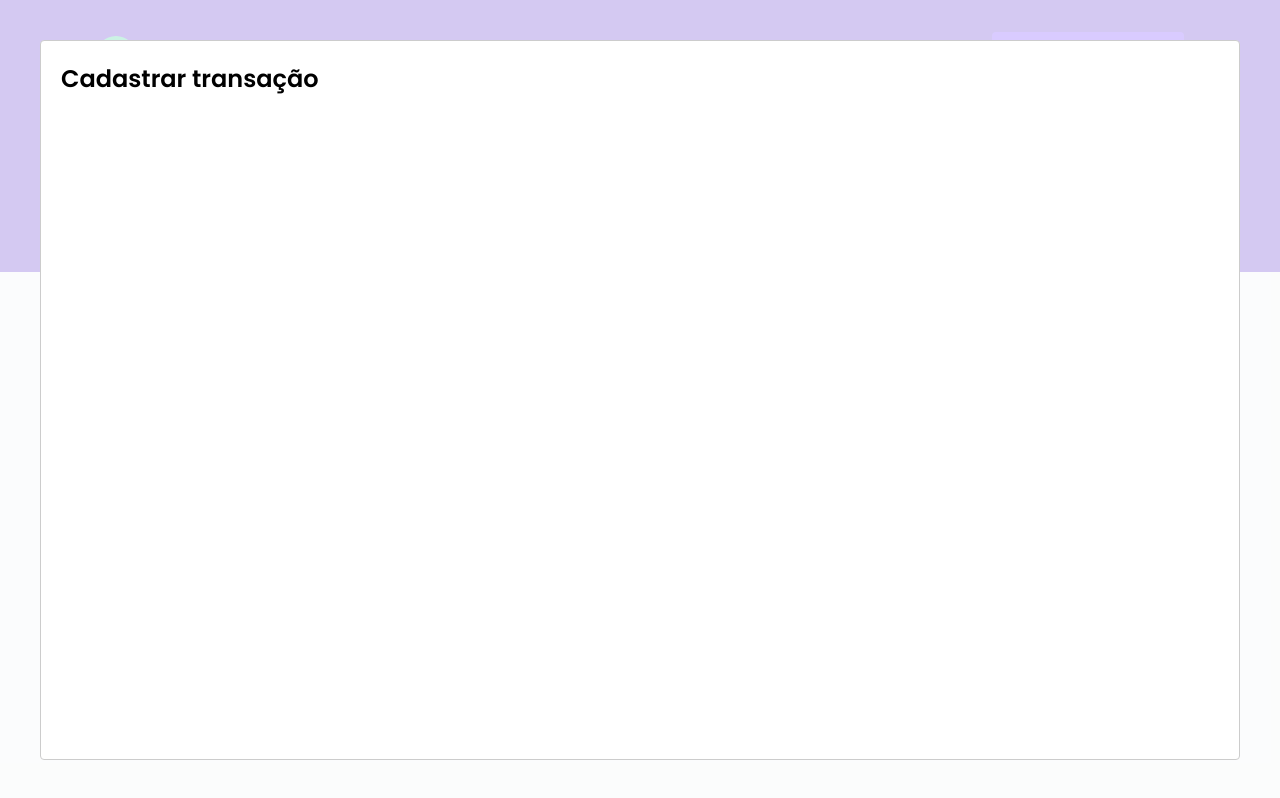
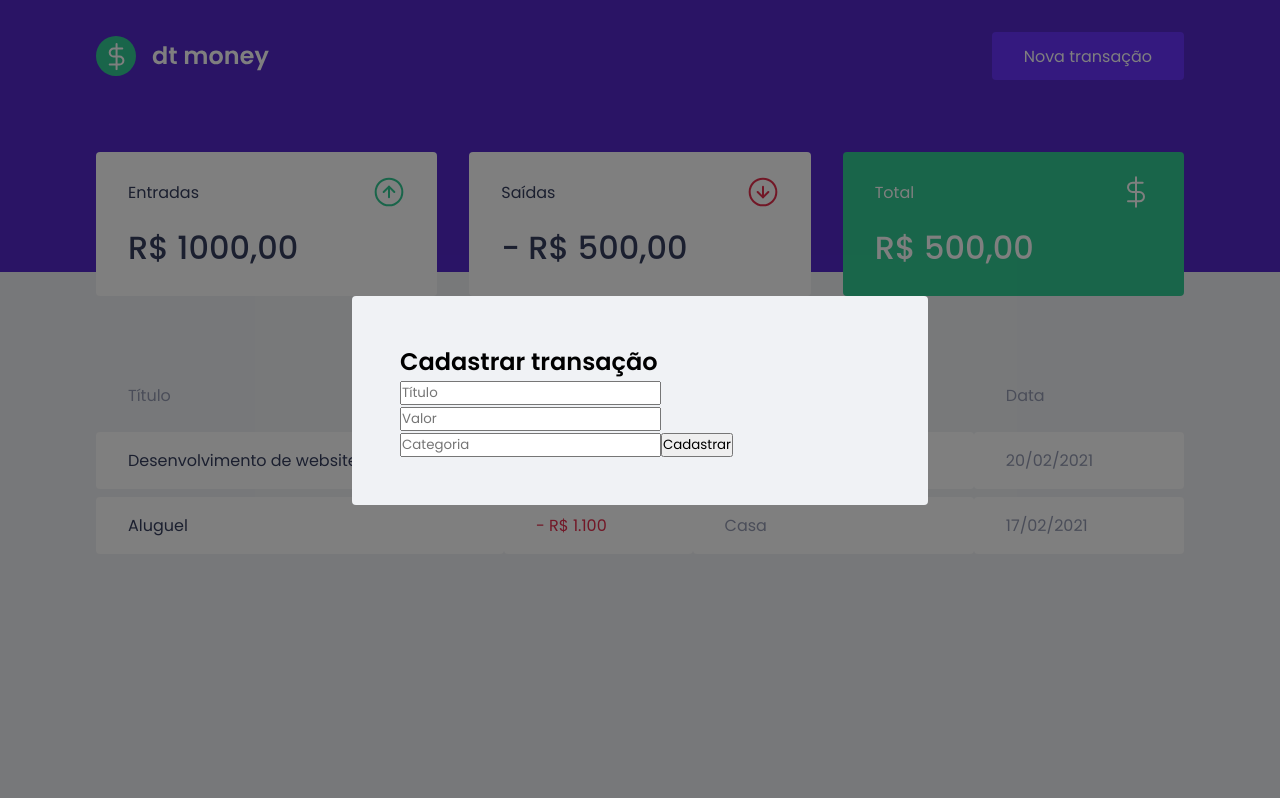
Before and after one commit to PauloFRPDev/dtmoney, a React (Create React App) app: page / in a window 1280 px wide. Both pictures are taken after a click on the button "Nova transação". Built offline with nearby package versions, Linux system fonts and the light colour scheme; no server answers; what miragejs would draw is missing.

Commit message:
form structure and modal global styling

```diff
--- a/src/components/NewTransactionModal/index.tsx
+++ b/src/components/NewTransactionModal/index.tsx
@@ -1,4 +1,5 @@
 import Modal from 'react-modal';
+import { Container } from './styles';
 
 interface NewTransactionModalProps {
   isOpen: boolean;
@@ -10,8 +11,29 @@
     <Modal
       isOpen={isOpen}
       onRequestClose={onRequestClose}
+      overlayClassName="react-modal-overlay"
+      className="react-modal-content"
     >
-      <h2>Cadastrar transação</h2>
+      <Container>
+        <h2>Cadastrar transação</h2>
+
+        <input
+          placeholder="Título"
+        />
+
+        <input
+          type="number"
+          placeholder="Valor"
+        />
+
+        <input
+          placeholder="Categoria"
+        />
+
+        <button type="submit">
+          Cadastrar
+        </button>
+      </Container>
     </Modal>
   );
 }
--- a/src/components/NewTransactionModal/styles.ts
+++ b/src/components/NewTransactionModal/styles.ts
@@ -1,3 +1,3 @@
 import styled from 'styled-components';
 
-export const Container = styled.div``;
+export const Container = styled.form``;
--- a/src/styles/global.ts
+++ b/src/styles/global.ts
@@ -54,4 +54,28 @@
     opacity: 0.6;
     cursor: not-allowed;
   }
+
+  .react-modal-overlay {
+    background: rgba(0, 0, 0, 0.5);
+
+    position: fixed;
+    top: 0;
+    bottom: 0;
+    right: 0;
+    left: 0;
+
+    display: flex;
+    align-items: center;
+    justify-content: center;
+  }
+
+  .react-modal-content {
+    width: 100%;
+    max-width: 576px;
+
+    background: var(--background);
+    padding: 3rem;
+    position: relative;
+    border-radius: 0.25rem;
+  }
 `;
```
